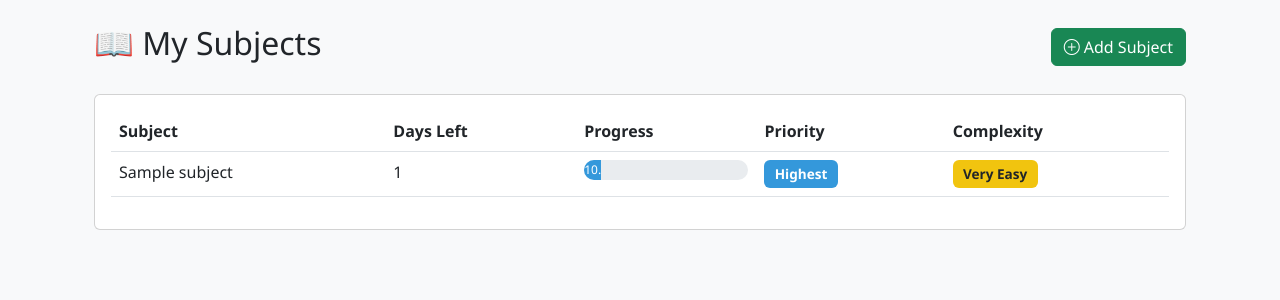
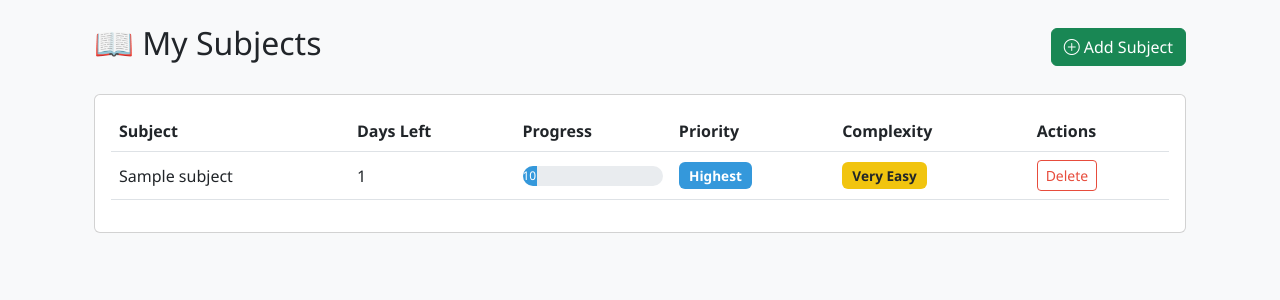
Before and after one commit to ayushh-exe/StudyPlanner_pro, a Flask app: page /subjects in a window 1280 px wide. Shown: the part 56-356 px from the top of the page. Run offline with Flask 3, Linux system fonts and the light colour scheme; a user stored in the database is signed in; tables that the repository leaves empty hold one stand-in row (values such as "Sample post"); some libraries are stand-ins or nearby versions.

Commit message:
subjects add update

```diff
--- a/templates/subjects.html
+++ b/templates/subjects.html
@@ -15,7 +15,7 @@
     {% else %}
     <div class="card">
         <div class="card-body">
-            <table class="table table-hover">
+            <table class="table table-hover align-middle">
                 <thead>
                     <tr>
                         <th>Subject</th>
@@ -23,6 +23,7 @@
                         <th>Progress</th>
                         <th>Priority</th>
                         <th>Complexity</th>
+                        <th>Actions</th>
                     </tr>
                 </thead>
                 <tbody>
@@ -33,16 +34,20 @@
                         <td>
                             <div class="progress" style="height: 20px;">
                                 <div class="progress-bar" role="progressbar"
-                                     style="width: {{ subject.progress_percent }}%">
+                                     style="width: {{ subject.progress_percent }}%;">
                                     {{ subject.progress_percent }}%
                                 </div>
                             </div>
                         </td>
+                        <td><span class="badge bg-primary">{{ subject.priority_label }}</span></td>
+                        <td><span class="badge bg-warning text-dark">{{ subject.complexity_label }}</span></td>
                         <td>
-                            <span class="badge bg-primary">{{ subject.priority_label }}</span>
-                        </td>
-                        <td>
-                            <span class="badge bg-warning text-dark">{{ subject.complexity_label }}</span>
+                            <form method="POST" action="{{ url_for('delete_subject', subject_id=subject.id) }}">
+                                <input type="hidden" name="csrf_token" value="{{ csrf_token() }}">
+                                <button type="submit" class="btn btn-outline-danger btn-sm" onclick="return confirm('Are you sure you want to delete this subject?');">
+                                    Delete
+                                </button>
+                            </form>
                         </td>
                     </tr>
                     {% endfor %}
```
